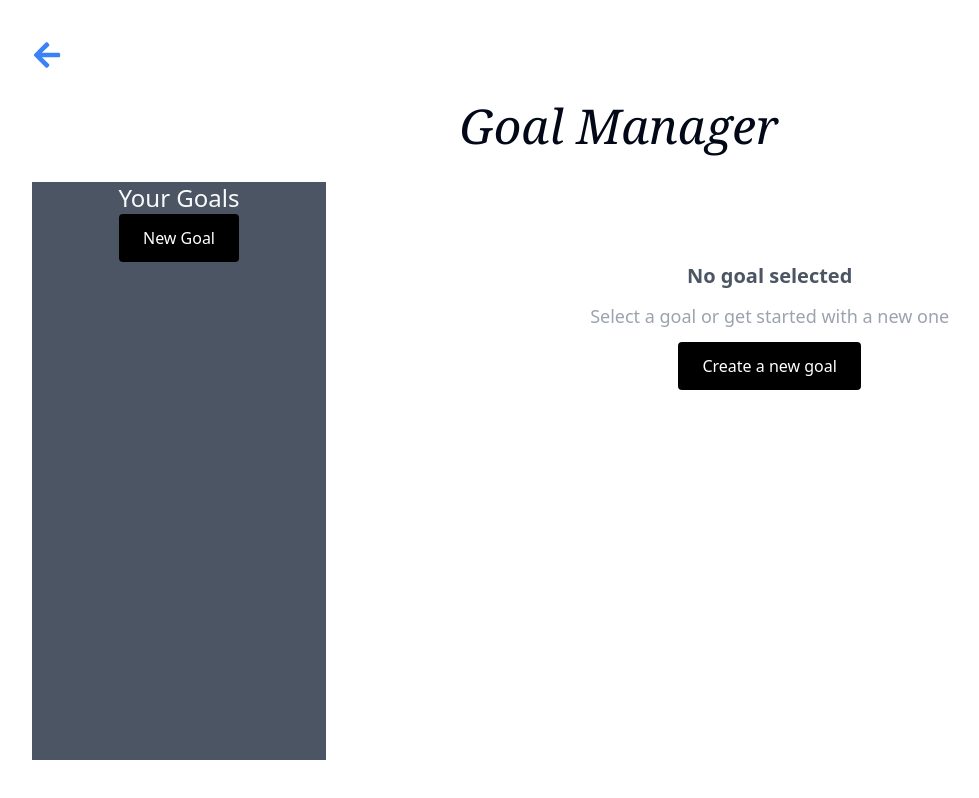
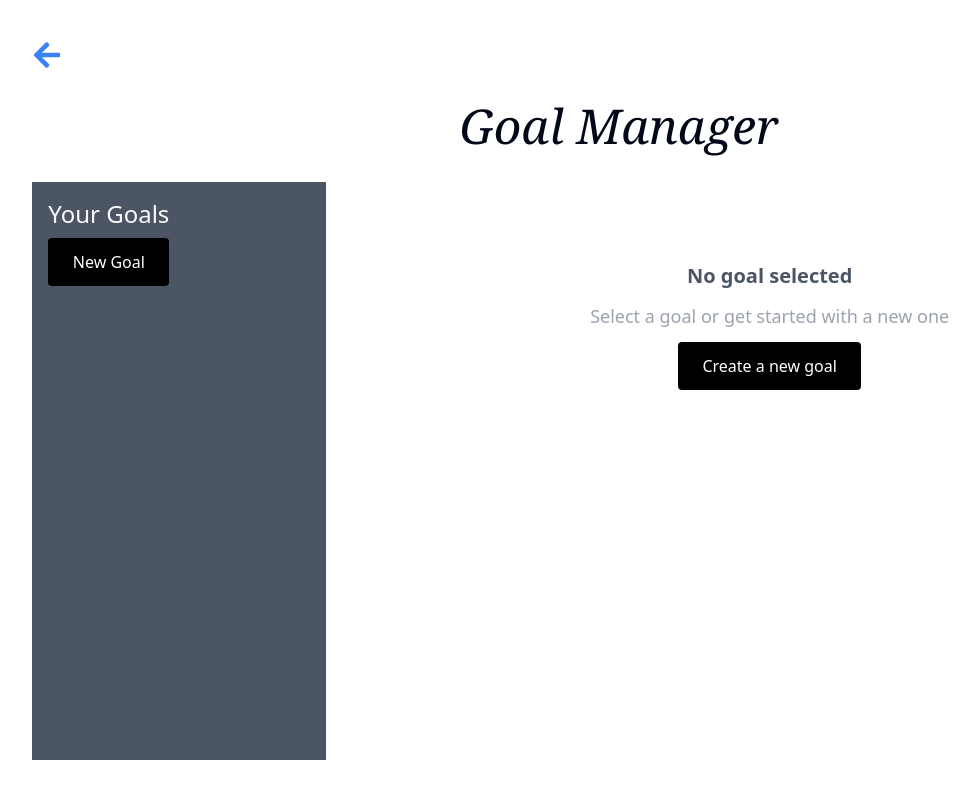
Before and after one commit to shahbaz4783/rapidtoolkit, a React (Vite) app: page /goal-manager in a window 1280 px wide. Shown: the whole page, without its empty margins (21-1000 px from the left). Built offline with nearby package versions, Linux system fonts and the light colour scheme; what tailwindcss-patterns would draw is missing.

Commit message:
display input data on sidebar

```diff
--- a/src/app/GoalManager.tsx
+++ b/src/app/GoalManager.tsx
@@ -21,13 +21,15 @@ export const GoalManager = () => {
 
   const handleAddGoal = (goalData: any) => {
 		setGoalsState((prevState: any) => {
+      const goalId = Math.random()
 			const newGoal = {
 				...goalData,
-				id: Math.random(),
+				id: goalId,
 			};
 
 			return {
 				...prevState,
+        selectedGoalId: undefined,
 				goals: [...prevState.goals, newGoal],
 			};
 		});
@@ -46,7 +48,7 @@ export const GoalManager = () => {
 	return (
 		<Main title='Goal Manager'>
 			<div className='flex h-full gap-2'>
-				<SideBar onAddGoal={handleStartAddGoal} />
+				<SideBar goals={goalsState.goals} onAddGoal={handleStartAddGoal} />
 				{content}
 			</div>
 		</Main>
--- a/src/layouts/goal-manager/SideBar.tsx
+++ b/src/layouts/goal-manager/SideBar.tsx
@@ -1,10 +1,26 @@
 import { Button } from '../../components/ui/Button';
 
-export const SideBar: React.FC<{ onAddGoal: () => void }> = ({ onAddGoal }) => {
+export const SideBar: React.FC<{ onAddGoal: () => void; goals: any }> = ({
+	onAddGoal,
+	goals,
+}) => {
+	console.log('console', goals);
 	return (
-		<aside className='flex flex-col items-center h-full md:w-1/4 bg-gray-600'>
+		<aside className='flex flex-col items-start p-4 h-full md:w-1/4 bg-gray-600'>
+			<div className='flex flex-col gap-2'>
 			<h2 className='text-2xl text-gray-50'>Your Goals</h2>
 			<Button onClick={onAddGoal} title='New Goal' />
+			</div>
+			<ul className='flex flex-col w-full mt-4'>
+				{goals.map((goal: any) => (
+					<li
+						className='text-stone-50 p-2 capitalize cursor-pointer hover:bg-gray-700'
+						key={goal.id}
+					>
+						{goal.title}
+					</li>
+				))}
+			</ul>
 		</aside>
 	);
 };
```
